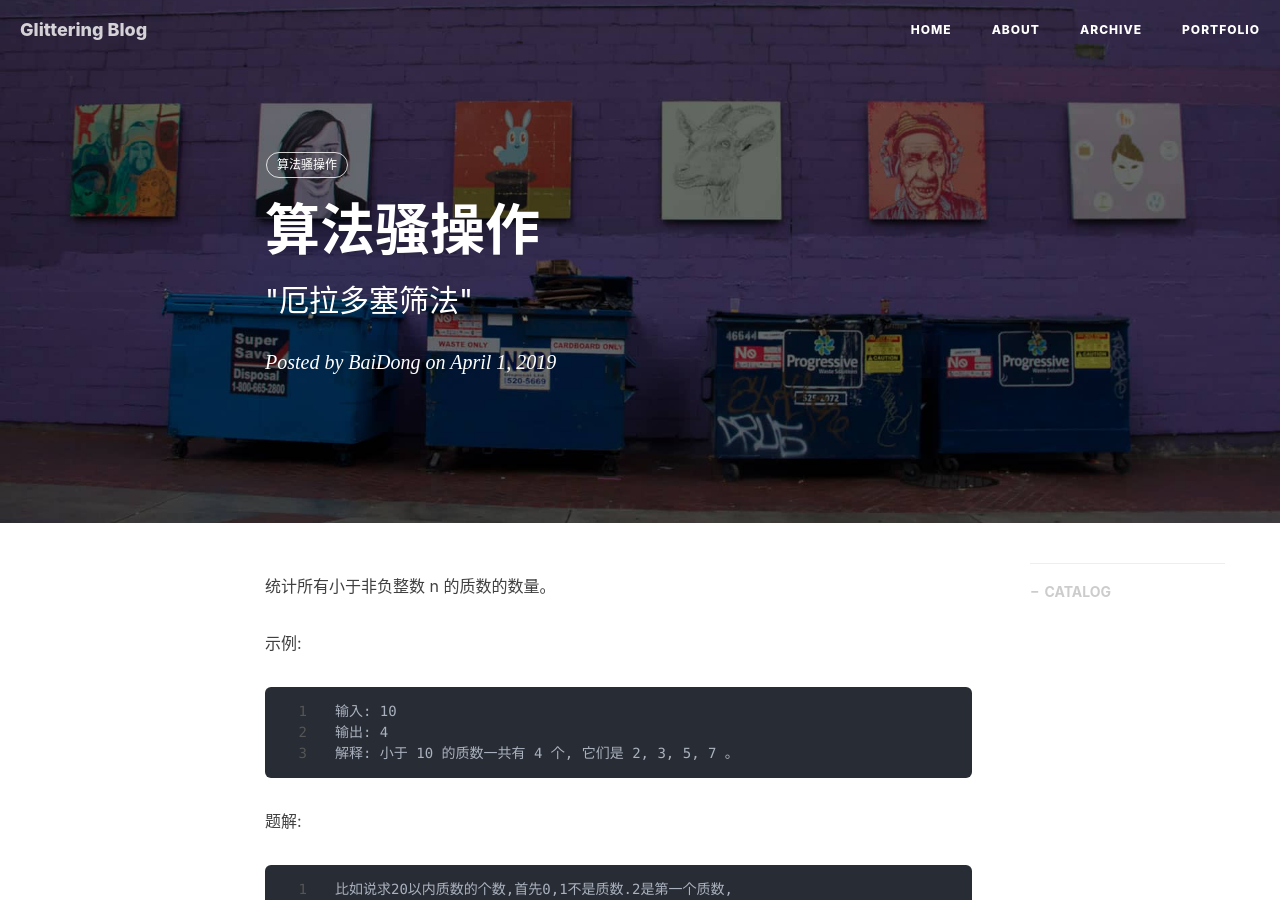
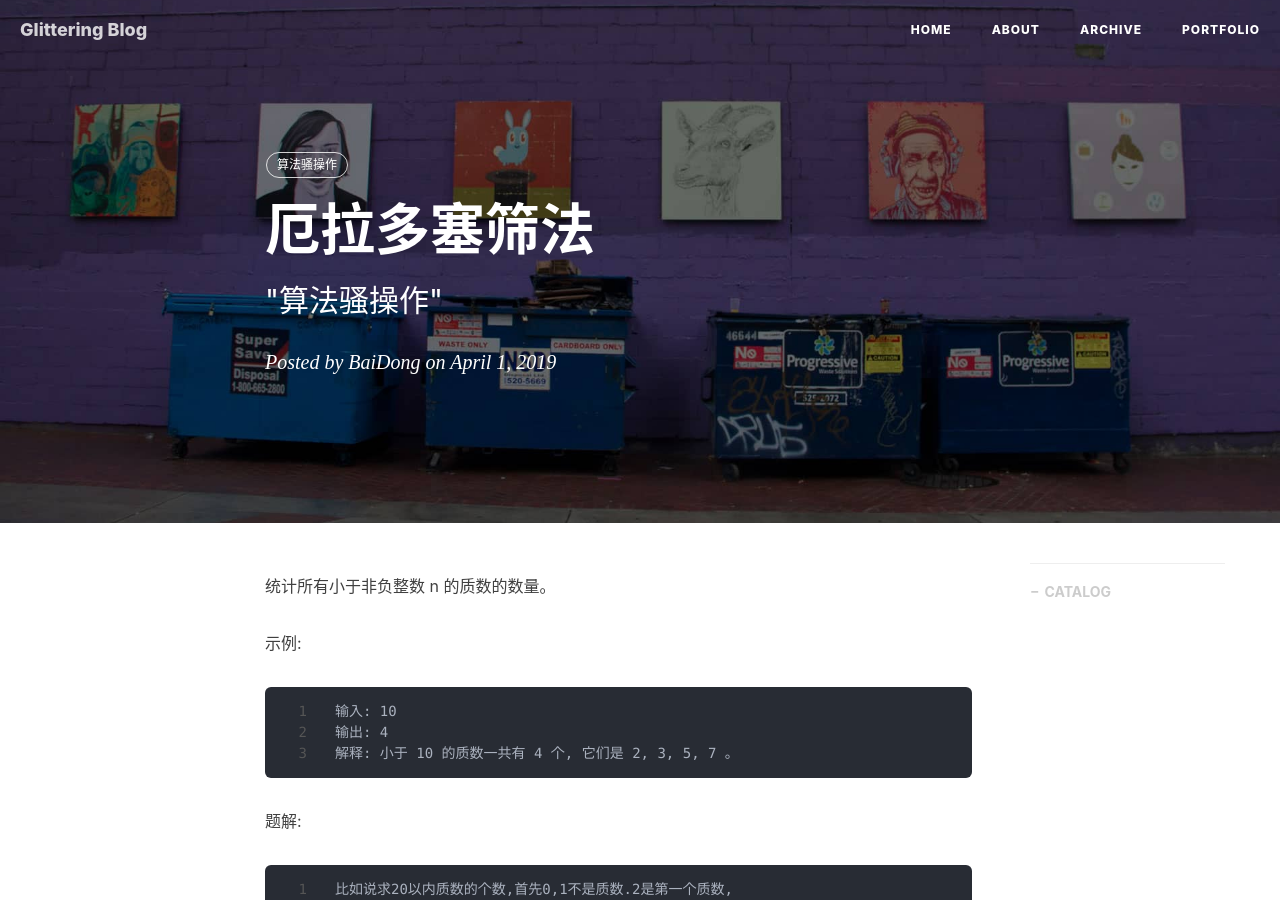
Before and after one commit to 13161231996/13161231996.github.io, a Jekyll site: the page built from _posts/2019-04-01-算法骚操作.markdown, in a window 1280 px wide and 900 px high. Built offline with Jekyll 4.4.1, drawn with Linux system fonts in a browser that asks for light colours; nearby versions of some CDN libraries; comment, search, counter and statistics services are not loaded.

```diff
--- a/_posts/2019-04-01-算法骚操作.markdown
+++ b/_posts/2019-04-01-算法骚操作.markdown
@@ -1,8 +1,8 @@
 ---
 
 layout:     post
-title:      "算法骚操作"
-subtitle:   " \"厄拉多塞筛法\""
+title:      "厄拉多塞筛法"
+subtitle:   " \"算法骚操作\""
 date:       2019-04-01 18:39:00
 author:     "BaiDong"
 header-img: "img/home-bg-art.jpg"
```
